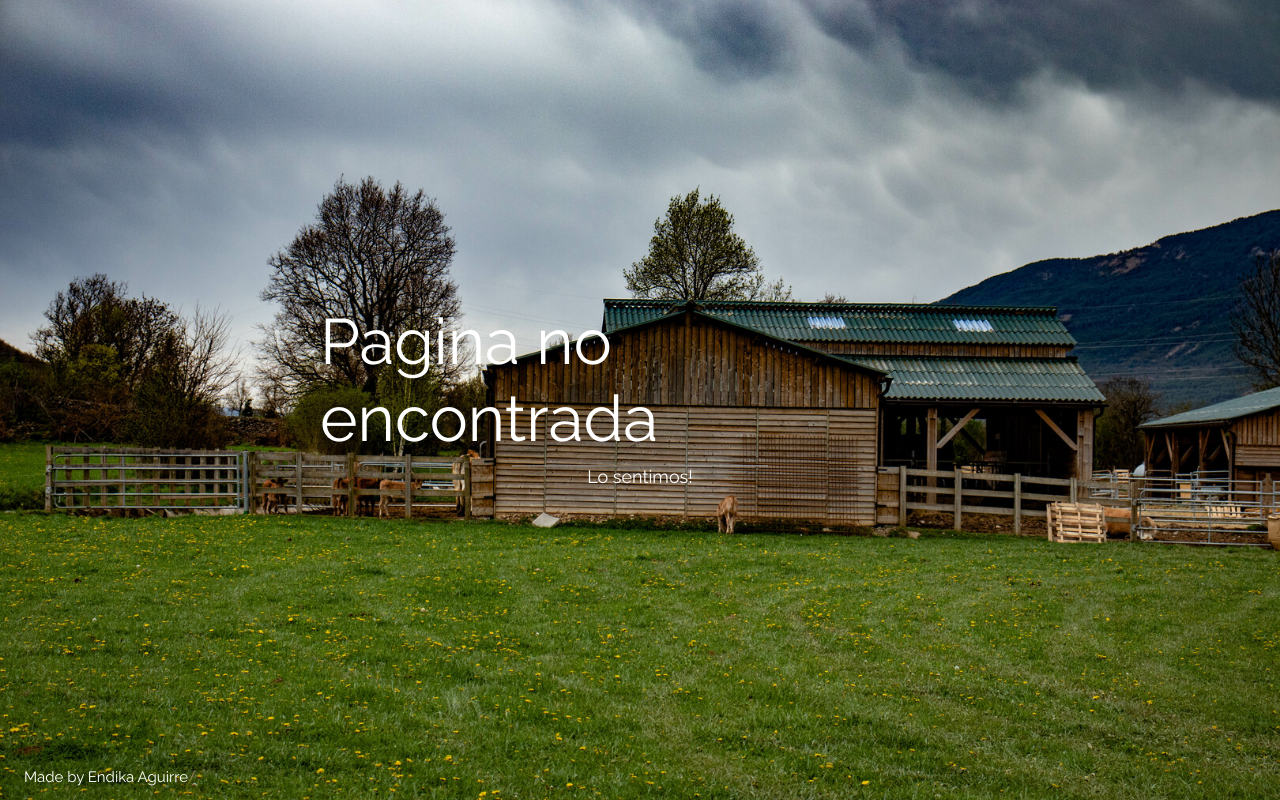
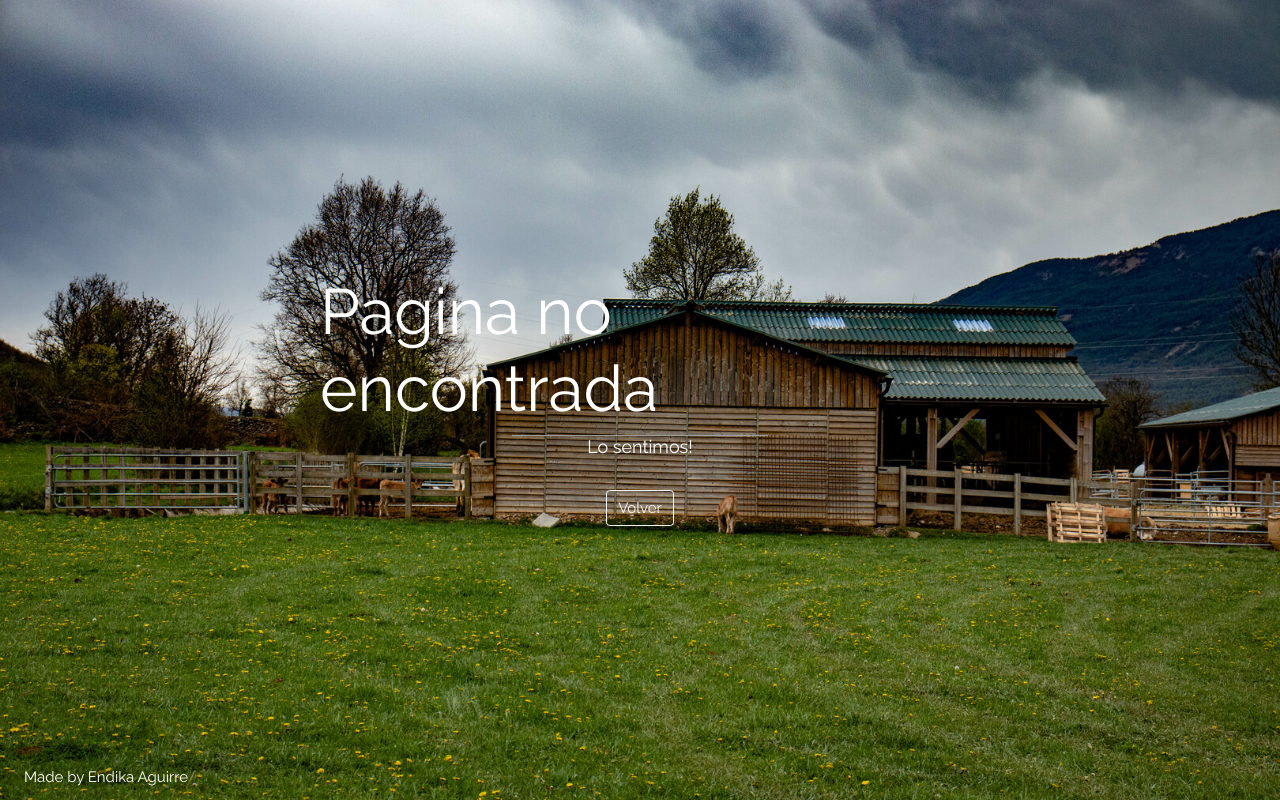
Before and after one commit to Ninjalice/WEB_OLD, a Flask app: template templates/page_not_found.html in a window 1280 px wide. Run offline with Flask 2, Linux system fonts and the light colour scheme; the template is opened without the code that fills it, so the values that code supplies are empty; some libraries are stand-ins or nearby versions.

Commit message:
Comming soon 2021

```diff
--- a/app.py
+++ b/app.py
@@ -5,9 +5,9 @@ app = Flask(__name__)
 
 @app.route('/')
 def homee():
-    return render_template('home.html')
+    return render_template('comingsoon.html')
 
-
+"""
 @app.route('/contact')
 def contact():
     return render_template('contact.html')
@@ -27,7 +27,7 @@ def about():
 @app.route('/hello-there!!')
 def hello_there():
     return render_template('hellothere.html')
-
+"""
 @app.errorhandler(404)
 def page_not_found(error):
     return render_template('page_not_found.html'), 404
--- a/static/css/coming.css
+++ b/static/css/coming.css
@@ -5,7 +5,8 @@
   background-image: url(../Images/background.jpg);
   min-height: 100%;
   background-position: center;
-  background-size: cover }
+  background-size: cover
+}
 
 .likebutton{
   text-align: center;
@@ -16,6 +17,7 @@
 }
 #demo{
   margin-top: 10px;
+
 }
 #snackbar {
   visibility: hidden;
--- a/static/js/comingsoonjs.js
+++ b/static/js/comingsoonjs.js
@@ -7,7 +7,7 @@ function like() {
 }
 
 // Set the date we're counting down to
-var countDownDate = new Date("Apr 25, 2020 16:00:00").getTime();
+var countDownDate = new Date("May 25, 2021 16:00:00").getTime();
 
 // Update the count down every 1 second
 var x = setInterval(function () {
--- a/templates/comingsoon.html
+++ b/templates/comingsoon.html
@@ -22,11 +22,13 @@
   <div class="w3-display-middle">
     <h1 class="w3-jumbo w3-animate-top">COMING SOON</h1>
     <hr class="w3-border-grey" style="margin:auto;width:40%">
-    <p id="demo" class="w3-large w3-center"></p>
+    <h3 id="demo" class="w3-center" style="font-size: 1.5rem;"></h3>
+    <!--
     <div class="likebutton" >
      <button class="btn btn-outline-light"  onclick="like()">Like</button>
      <i class="fas fa-thumbs-up fa-2x" ></i>
     </div>
+    -->
   </div>
 
   <div class="btn-outline-light "id="snackbar">Thanks!!!</div>
--- a/templates/home.html
+++ b/templates/home.html
@@ -3,8 +3,6 @@
 {% block head %}
 
 <link rel="stylesheet" href="https://cdnjs.cloudflare.com/ajax/libs/animate.css/3.7.2/animate.min.css">
-<script src="{{ url_for('static', filename='js/maps.js') }}"></script>
-<script async defer src="https://maps.googleapis.com/maps/api/js?key=AIzaSyAdJE1HGHH8fzMZqSSe1k-9fvJhDxw6fwg&callback=myMap" type="text/javascript"></script>
 <script src="https://ajax.googleapis.com/ajax/libs/d3js/5.15.0/d3.min.js"></script>
 {% endblock %}
 {% extends 'layout.html' %} {% block content %}
@@ -56,7 +54,7 @@
 <div class="Mapa">
   <h1 class="w3-center">De donde soy ❓</h3>
   <h4 class="w3-center"><em>De un pueblo situado en Navarra, llamado Villava.</em></h4>
-  <div id="googlemap" style="width:100%;height:400px;"></div>
+
 </div>
 
 <div class="w3-content w3-container w3-padding-64" id="gear" >
--- a/templates/page_not_found.html
+++ b/templates/page_not_found.html
@@ -19,10 +19,13 @@
 
 <div class="bgimg w3-display-container w3-animate-opacity w3-text-white" style="font-family: Raleway, sans-serif !important">
 
-  <div class="w3-display-middle">
+  <div class="w3-display-middle" style="align-items: center;">
     <h1 class="w3-jumbo w3-animate-top">Pagina no encontrada</h1>
     <hr class="w3-border-grey" style="margin:auto;width:40%">
     <h1 class="w3-large w3-center">Lo sentimos!</h1>
+    <div class="w3-large w3-center">
+      <a href="/" class="btn btn-outline-light" role="button" aria-pressed="true" style="margin-top: 25px;" >Volver</a>
+    </div>
 
   </div>
 
```
Also changed, not shown: static/js/maps.js (deleted, +0 -8 lines).
